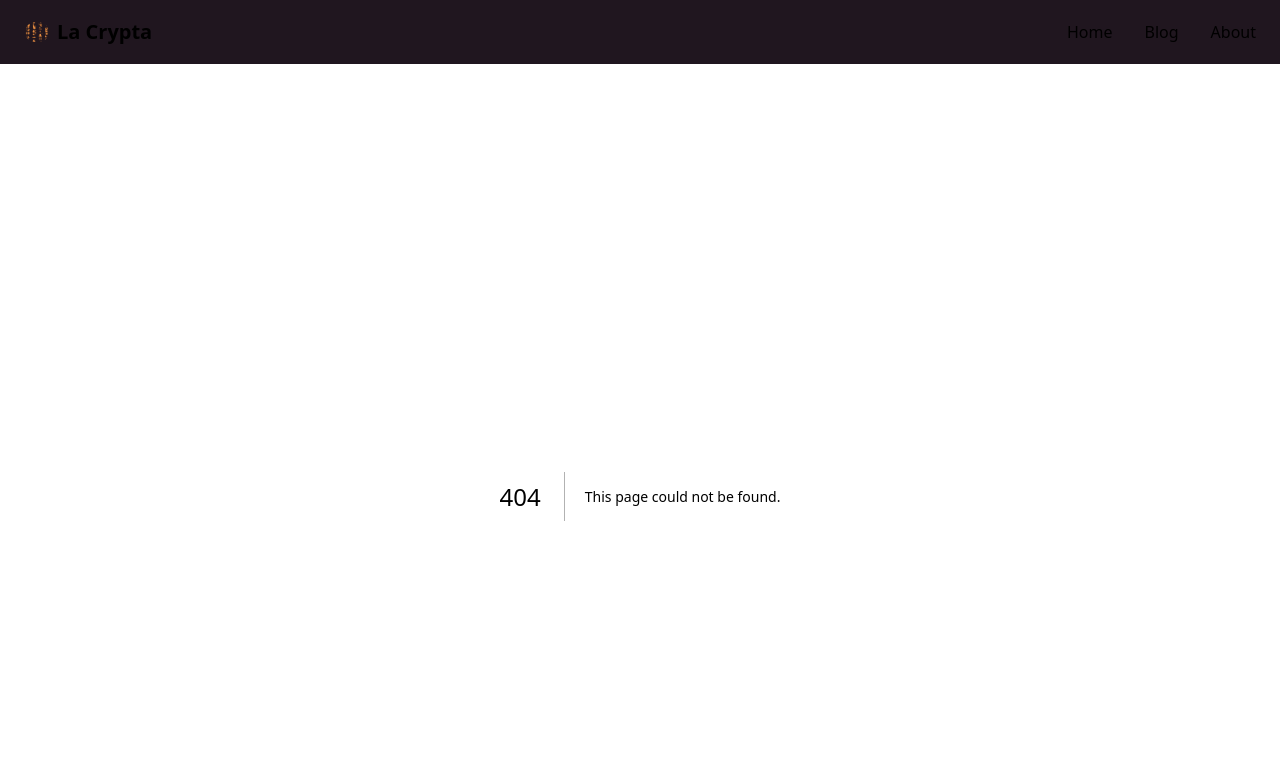
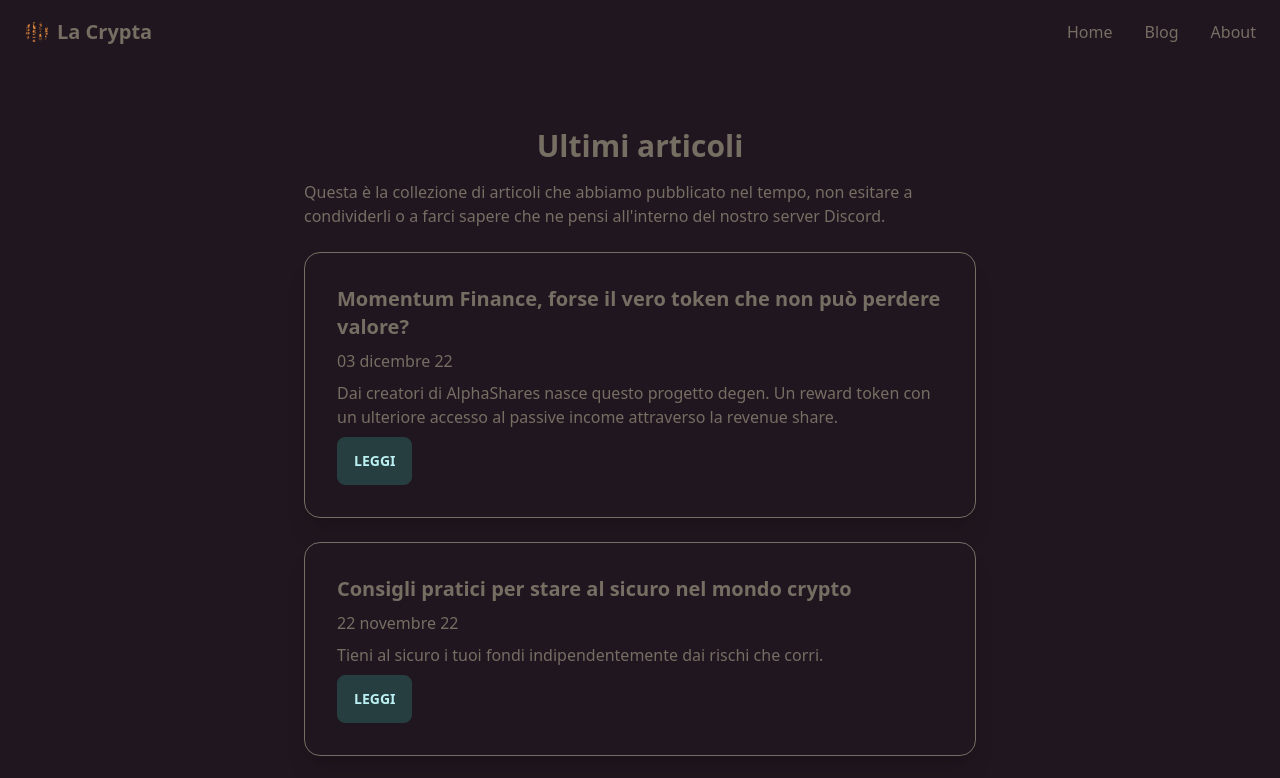
Before and after one commit to AndreaBarghigiani/lacrypta, a Next.js app: page /posts in a window 1280 px wide. Before the commit this address had no page. Shown: the top 778 px of the page. Built offline with nearby package versions, Linux system fonts and the light colour scheme.

Commit message:
feat: implemented posts page

```diff
--- a/components/navbar.js
+++ b/components/navbar.js
@@ -26,7 +26,7 @@ export default function Navbar() {
             <Link href="/">Home</Link>
           </li>
           <li>
-            <Link href="/blog">Blog</Link>
+            <Link href="/posts">Blog</Link>
           </li>
           <li>
             <Link href="/about">About</Link>
--- a/components/post.js
+++ b/components/post.js
@@ -3,7 +3,10 @@ import Link from "next/link";
 
 export default function Post({ slug, frontmatter }) {
   return (
-    <div key={slug} className="shadow-xl card bg-base-100">
+    <div
+      key={slug}
+      className="my-6 border shadow-xl card bg-base-100 border-base-content"
+    >
       <div className="card-body">
         <Link href={`/post/${slug}`}>
           <h3 className="card-title">{frontmatter.title}</h3>
--- a/components/postsList.js
+++ b/components/postsList.js
@@ -1,12 +1,14 @@
 import Post from "./post";
 
-export default function PostsList({ posts }) {
+export default function PostsList({ posts, children }) {
   const sortedPosts = posts.sort((a, b) =>
     a.frontmatter.date > b.frontmatter.date ? -1 : 1
   );
   return (
-    <div className="max-w-2xl py-8 mx-auto space-x-3">
+    <div className="max-w-2xl py-8 mx-auto">
       <h2 className="mb-3 text-3xl font-bold text-center">Ultimi articoli</h2>
+      {children}
+
       {sortedPosts.map(({ slug, frontmatter }) => (
         <Post key={slug} slug={slug} frontmatter={frontmatter} />
       ))}
--- /dev/null
+++ b/pages/posts.js
@@ -0,0 +1,39 @@
+import fs from "fs";
+import matter from "gray-matter";
+
+import PostsList from "../components/postsList";
+
+export default function Posts({ posts }) {
+  return (
+    <>
+      <PostsList posts={posts}>
+        <p className="my-4">
+          Questa è la collezione di articoli che abbiamo pubblicato nel tempo,
+          non esitare a condividerli o a farci sapere che ne pensi all'interno
+          del nostro server Discord.
+        </p>
+      </PostsList>
+    </>
+  );
+}
+
+export async function getStaticProps() {
+  const files = fs.readdirSync("posts");
+
+  const posts = files.map((fileName) => {
+    const slug = fileName.replace(".mdx", "");
+    const readFile = fs.readFileSync(`posts/${fileName}`, "utf-8");
+    const { data: frontmatter } = matter(readFile);
+
+    return {
+      slug,
+      frontmatter,
+    };
+  });
+
+  return {
+    props: {
+      posts,
+    },
+  };
+}
```
